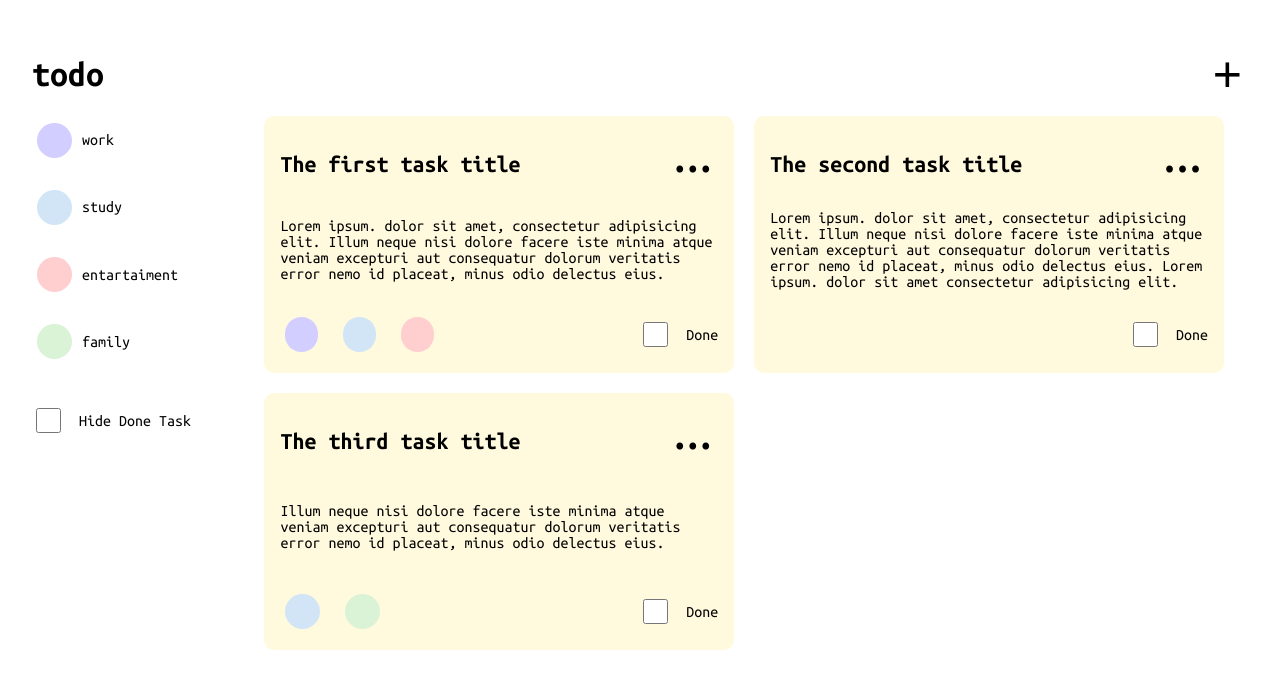
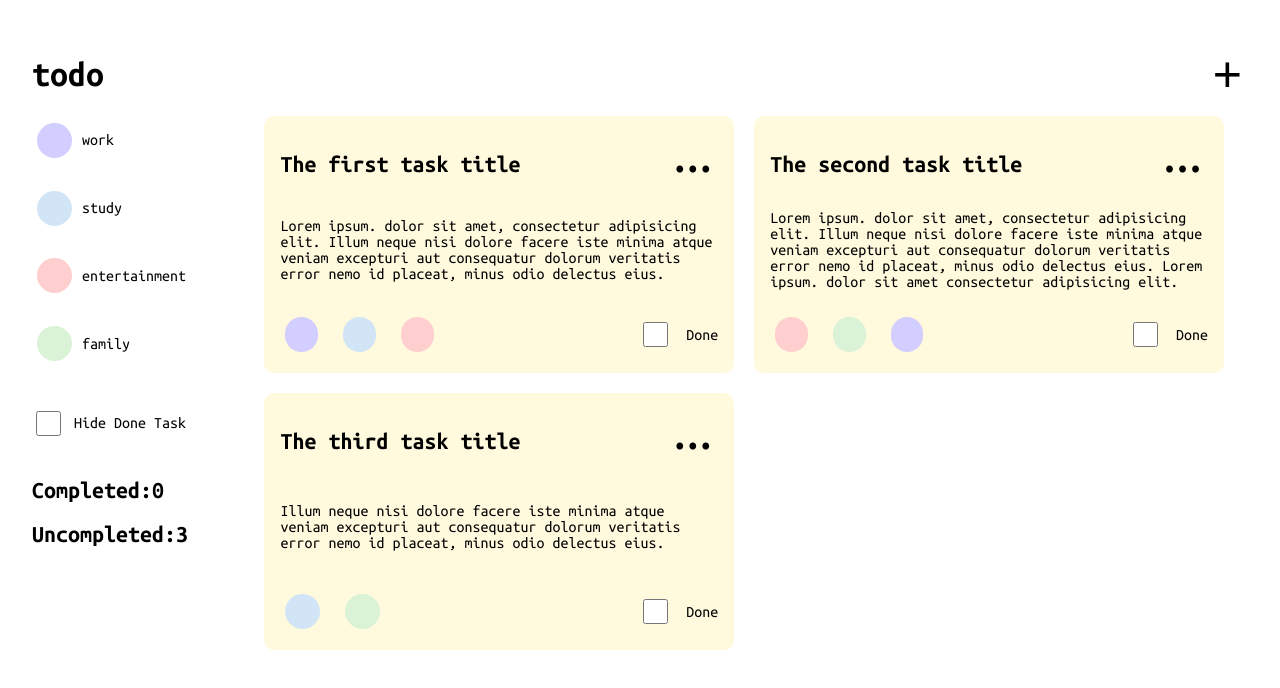
Before and after one commit to FozynS/Todo-List, a React (Create React App) app: page / in a window 1280 px wide. Shown: the top 688 px of the page. Built offline with nearby package versions, Linux system fonts and the light colour scheme; the HTML template or start-up script is replaced by a standard one.

Commit message:
Add Copmpleted&Uncompleted counter and validate inputs for add new Todo

```diff
--- a/src/App.js
+++ b/src/App.js
@@ -1,26 +1,38 @@
-import Main from "./components/main/main";
 import Header from "./components/header/header";
 import Aside from "./components/aside/aside";
-import AddModalDialog from "./components/add-modal-dialog/add-modal-dialog";
-import MiniModalDialog from "./components/mini-modal-dialog/mini-modal-dialog";
+import AddTodoModal from "./components/add-todo-modal/add-todo-modal";
 import { useState } from "react";
+import styled from "styled-components";
+import MainItem from "./components/main-item/main-item";
 
+const MainDiv = styled.main`
+  display: flex;
+  flex-wrap: wrap;
+  align-content: flex-start;
+  width: 80%;
+  height: 100%;
+  margin-left: 50px;
+  gap: 20px;
+`;
 
 const noteItems = [
   {
+    id: Math.random(),
     title: "The first task title",
     description:
       "Lorem ipsum. dolor sit amet, consectetur adipisicing elit. Illum neque nisi dolore facere iste minima atque veniam excepturi aut consequatur dolorum veritatis error nemo id placeat, minus odio delectus eius.",
-    topics: ["work", "study", "entartaiment"],
+    topics: ["work", "study", "entertainment"],
   },
   {
+    id: Math.random(),
     title: "The second task title",
     description:
       "Lorem ipsum. dolor sit amet, consectetur adipisicing elit. Illum neque nisi dolore facere iste minima atque veniam excepturi aut consequatur dolorum veritatis error nemo id placeat, minus odio delectus eius. Lorem ipsum. dolor sit amet consectetur adipisicing elit.",
 
-    topics: [],
+    topics: ["entertainment", "family", "work"],
   },
   {
+    id: Math.random(),
     title: "The third task title",
     description:
       "Illum neque nisi dolore facere iste minima atque veniam excepturi aut consequatur dolorum veritatis error nemo id placeat, minus odio delectus eius.",
@@ -29,37 +41,66 @@ const noteItems = [
 ];
 
 function App() {
+  const [todoState, setTodoState] = useState(noteItems);
+  // const [todoVisible, setTodoVisible] = useState(
+  //   /todoState.map((item) => item.id)
+  // );
+  const [showModalState, setShowModalState] = useState(false);
+  const [doneStates, setDoneState] = useState(todoState.map(() => false));
 
-  const [todoState, setTodoState] = useState(noteItems);
-  const [showModalState, setShowModalState] = useState(false);
-  const [showMiniModalState, setShowMiniModalState] = useState(false)
+  const toggleDone = (index) => {
+    setDoneState((prevStates) => {
+      const newStates = [...prevStates];
+      newStates[index] = !newStates[index];
+      return newStates;
+    });
+  };
 
   const addNewTodo = (newTodo) => {
-    setTodoState(prevTodoState => [...prevTodoState, newTodo]);
-  }
+    setTodoState((prevTodoState) => [...prevTodoState, newTodo]);
+  };
 
   const onToggleShowModal = () => {
     setShowModalState(!showModalState);
   };
 
-  const deleteTodo = (index) => {
-    setTodoState(prevTodoState => {
-      const updatedTodoState = [...prevTodoState];
-      updatedTodoState.splice(index, 1);
+  const handleDeleteTodo = (indexToDelete) => {
+    setTodoState((prevTodoState) => {
+      const updatedTodoState = prevTodoState.filter(
+        (_, index) => index !== indexToDelete
+      );
       return updatedTodoState;
     });
   };
-  const onToggleShowMiniModal = () => {
-    setShowMiniModalState(!showMiniModalState);
+
+  const onChange = (topicsList) => {
+    if (!topicsList.length) {
+      setTodoState(noteItems);
+    } else {
+      setTodoState((prevState) => {
+        return prevState.filter(
+          (item) =>
+            item.topics.filter((value) => topicsList.includes(value)).length
+        );
+      });
+    }
   };
 
   return (
     <>
       <Header onToggleShow={onToggleShowModal} />
-      {showModalState ? <AddModalDialog onToggleShow={onToggleShowModal} onSubmit={addNewTodo}/> : null}
-      <Aside />
-      <Main noteItems={todoState} onToggleShowMini={onToggleShowMiniModal} />
-      {showMiniModalState ? <MiniModalDialog deleteTodo={deleteTodo}/> : null}
+      {showModalState ? (
+        <AddTodoModal onToggleShow={onToggleShowModal} onSubmit={addNewTodo} />
+      ) : null}
+      <Aside onChange={onChange} doneState={doneStates} todoState={todoState} />
+      <MainDiv>
+        <MainItem
+          noteItems={todoState}
+          onToggle={toggleDone}
+          doneState={doneStates}
+          handleDeleteTodo={handleDeleteTodo}
+        />
+      </MainDiv>
     </>
   );
 }
--- /dev/null
+++ b/src/components/Topics/Topics.jsx
@@ -0,0 +1,8 @@
+const Topics = {
+  work: "#d2ceff",
+  study: "#d1e5f7",
+  entertainment: "#ffcece",
+  family: "#daf2d6",
+};
+
+export default Topics;
--- a/src/components/TopicsContext/TopicsContext.jsx
+++ /dev/null
@@ -1,10 +0,0 @@
-import { createContext } from "react";
-
-const TopicsContext = createContext({
-  work: "#d2ceff",
-  study: "#d1e5f7",
-  entartaiment: "#ffcece",
-  family: "#daf2d6",
-});
-
-export default TopicsContext;
--- a/src/components/add-modal-dialog/add-modal-dialog.jsx
+++ b/src/components/add-todo-modal/add-todo-modal.jsx
@@ -1,6 +1,6 @@
 import styled from "styled-components";
-import TopicsContext from "../TopicsContext/TopicsContext";
-import { useContext, useState } from "react";
+import topics from "../Topics/Topics";
+import { useState } from "react";
 
 const ShadowDiv = styled.div`
   position: fixed;
@@ -51,12 +51,12 @@ const AddBtn = styled.div`
   font-size: 20px;
   height: 80%;
   width: 13%;
-  background-color: #69665c;
+  background-color: ${({ disabled }) => (disabled ? "#ccc" : "#69665c")};
   border-radius: 15px;
-  cursor: pointer;
+  cursor: ${({ disabled }) => (disabled ? "not-allowed" : "pointer")};
 
   &:active {
-    transform: scale(0.9);
+    transform: ${({ disabled }) => (disabled ? "none" : "scale(0.9)")};
   }
 `;
 
@@ -64,7 +64,7 @@ const InputTitle = styled.input.attrs({ type: "text" })`
   width: 100%;
   height: 50px;
   background-color: #f5f5f5;
-  border: none;
+  border: ${({ $valid }) => ($valid ? "none" : "2px solid #f78080")};
   border-radius: 5px;
   padding-left: 1em;
   font-size: 16px;
@@ -73,7 +73,7 @@ const InputDescription = styled.input.attrs({ type: "text" })`
   width: 100%;
   height: 100px;
   background-color: #f5f5f5;
-  border: none;
+  border: ${({ $valid }) => ($valid ? "none" : "2px solid #f78080")};
   border-radius: 5px;
   padding-left: 1em;
   font-size: 16px;
@@ -114,30 +114,48 @@ const StyledDiv = styled.div`
 function ModalDialog({ onToggleShow, onSubmit }) {
   const [title, setTitle] = useState("");
   const [description, setDescription] = useState("");
+  const [selectState, setSelectState] = useState([]);
+  const [isTitleValid, setIsTitleValid] = useState(false);
+  const [isDescriptionValid, setIsDescriptionValid] = useState(false);
+  const [isTopicSelected, setIsTopicSelected] = useState(false);
 
-  const topics = useContext(TopicsContext);
-  const [selectState, setSelectState] = useState({});
+  const handleTitleChange = (e) => {
+    const { value } = e.target;
+    setTitle(value);
+    setIsTitleValid(value.length >= 5);
+  };
 
-  const toggleSelect = (index) => {
-    setSelectState((prevState) => ({
-      ...prevState,
-      [index]: !prevState[index],
-    }));
+  const handleDescriptionChange = (e) => {
+    const { value } = e.target;
+    setDescription(value);
+    setIsDescriptionValid(value.length >= 10);
+  };
+
+  const toggleSelect = (topicName) => {
+    setSelectState((prevState) => {
+      const newState = prevState.includes(topicName)
+        ? prevState.filter((item) => item !== topicName)
+        : prevState.concat(topicName);
+
+      setIsTopicSelected(newState.length > 0);
+      return newState;
+    });
   };
 
   const addNewNote = () => {
-    const selectedTopics = Object.entries(selectState)
+    if (!isTopicSelected) {
+      return null;
+    } else {
+      const newNote = {
+        id: Math.random(),
+        title,
+        description,
+        topics: selectState,
+      };
 
-    console.log(selectedTopics);
-
-    const newNote = {
-      title: title,
-      description: description,
-      topics: selectedTopics,
-    };
-
-    onToggleShow();
-    onSubmit(newNote);
+      onToggleShow();
+      onSubmit(newNote);
+    }
   };
 
   return (
@@ -145,7 +163,14 @@ function ModalDialog({ onToggleShow, onSubmit }) {
       <ModalDiv>
         <BtnsDiv>
           <CancelBtn onClick={onToggleShow}>Cancel</CancelBtn>
-          <AddBtn onClick={addNewNote}>Add</AddBtn>
+          <AddBtn
+            onClick={() =>
+              isTitleValid && isDescriptionValid || !isTopicSelected ? addNewNote() : null
+            }
+            disabled={!isTitleValid || !isDescriptionValid || !isTopicSelected}
+          >
+            Add
+          </AddBtn>
         </BtnsDiv>
         <div>
           <h2>Title</h2>
@@ -153,27 +178,29 @@ function ModalDialog({ onToggleShow, onSubmit }) {
             type="text"
             placeholder="add a title..."
             value={title}
-            onChange={(e) => setTitle(e.target.value)}
+            onChange={handleTitleChange}
+            $valid={isTitleValid}
           />
           <h2>Description</h2>
           <InputDescription
             type="text"
             placeholder="add a description..."
             value={description}
-            onChange={(e) => setDescription(e.target.value)}
+            onChange={handleDescriptionChange}
+            $valid={isDescriptionValid}
           />
         </div>
         <div>
           <h2>Tags</h2>
           <TopicsWrapper>
-            {Object.entries(topics).map(([key, value], index) => (
+            {Object.keys(topics).map((topic) => (
               <Topics
-                key={index}
-                $select={selectState[index] || false}
-                onClick={() => toggleSelect(index)}
+                key={topic}
+                $select={selectState.indexOf(topic) > -1}
+                onClick={() => toggleSelect(topic)}
               >
-                <StyledDiv color={value}></StyledDiv>
-                <p>{key}</p>
+                <StyledDiv color={topics[topic]} />
+                <p>{topic}</p>
               </Topics>
             ))}
           </TopicsWrapper>
--- a/src/components/aside/aside.jsx
+++ b/src/components/aside/aside.jsx
@@ -1,7 +1,7 @@
 import FilterPanel from "../filter-panel/filter-panel";
 import styled from "styled-components";
-import TopicsContext from "../TopicsContext/TopicsContext";
-import { useContext } from "react";
+import topics from "../Topics/Topics";
+import { useEffect, useState } from "react";
 
 const HideDiv = styled.div`
   display: flex;
@@ -12,7 +12,7 @@ const HideDiv = styled.div`
 const Label = styled.label`
   display: flex;
   align-items: center;
-  gap: 15px;
+  gap: 10px;
   margin-top: 20px;
 `;
 
@@ -25,29 +25,64 @@ const AsideDiv = styled.aside`
   flex-direction: column;
   justify-content: space-between;
   width: 15%;
-  height: 20em;
+  height: 50%;
 `;
 
 function HideDoneTasks() {
   return (
     <HideDiv>
       <Label>
-        <Checkbox></Checkbox>
+        <Checkbox/>
         Hide Done Task
       </Label>
     </HideDiv>
   );
 }
 
-function Aside() {
-  const topics = useContext(TopicsContext);
+function Aside({ onChange, doneState, todoState }) {
+  const [activeState, setActiveState] = useState([]);
+  const [completeCounter, setCompleteCounter] = useState(0);
+  const [uncompleteCounter, setUncompleteCounter] = useState(0);
+
+  useEffect(() => {
+    let completed = 0;
+    let uncompleted = 0;
+
+    doneState.forEach((item) => (!item ? uncompleted++ : completed++));
+
+    setCompleteCounter(completed);
+    setUncompleteCounter(uncompleted);
+  }, [doneState, todoState]);
+
+  const onToggleTopic = (topic) => {
+    setActiveState((prevState) => {
+      return prevState.includes(topic)
+        ? prevState.filter((item) => item !== topic)
+        : prevState.concat(topic);
+    });
+  };
+
+  useEffect(() => {
+    onChange(activeState);
+  }, [activeState]);
 
   return (
     <AsideDiv>
-      {Object.entries(topics).map(([key, value], index) => (
-        <FilterPanel text={key} color={value} key={index} />
+      {Object.keys(topics).map((topic) => (
+        <FilterPanel
+          text={topic}
+          color={topics[topic]}
+          key={topic}
+          onClick={() => onToggleTopic(topic)}
+          active={activeState.includes(topic)}
+        />
       ))}
       <HideDoneTasks />
+      {/* onClick={filter.todoState[index]===doneState[index] ? Hide : show} */}
+      <div>
+        <h2>Completed:{completeCounter}</h2>
+        <h2>Uncompleted:{uncompleteCounter}</h2>
+      </div>
     </AsideDiv>
   );
 }
--- a/src/components/filter-panel/filter-panel.jsx
+++ b/src/components/filter-panel/filter-panel.jsx
@@ -1,4 +1,3 @@
-import { useState } from "react";
 import styled from "styled-components";
 
 const ContainerDiv = styled.div`
@@ -23,15 +22,10 @@ const StyledDiv = styled.div`
   margin-left: 5px;
 `;
 
-function FilterPanel({ text, color }) {
-  const [activeState, setActiveState] = useState(false);
-
-  const toggleActive = () => {
-    setActiveState(!activeState);
-  }
+function FilterPanel({ text, color, onClick, active }) {
 
   return (
-    <ContainerDiv $active={activeState} onClick={toggleActive}>
+    <ContainerDiv $active={active} onClick={onClick}>
       <StyledDiv color={color}></StyledDiv>
       <p>{text}</p>
     </ContainerDiv>
--- a/src/components/main-item/main-item.jsx
+++ b/src/components/main-item/main-item.jsx
@@ -1,6 +1,7 @@
-import React, { useState, useContext } from "react";
+import React, { useState } from "react";
 import styled from "styled-components";
-import TopicsContext from "../TopicsContext/TopicsContext";
+import topics from "../Topics/Topics";
+import Popover from "../popoverMenu/popover";
 
 const Note = styled.div`
   position: relative;
@@ -79,32 +80,29 @@ const StyledDiv = styled.div`
   margin-left: 5px;
 `;
 
+function MainItem({ noteItems, onToggle, doneState, handleDeleteTodo }) {
+  const [showPopover, setShowPopover] = useState(false);
 
-function MainItem({ onToggleShowMini, noteItems }) {
+  const onToggleShowPopover = (index) => {
+    setShowPopover(index === showPopover ? null : index);
+  };
 
-  const topics = useContext(TopicsContext);
-  const [doneStates, setDoneState] = useState(noteItems.map(() => false));
-  const [openedIndex, setOpenedIndex] = useState(null);
-
-  const toggleDone = (index) => {
-    setDoneState((prevStates) => {
-      const newStates = [...prevStates];
-      newStates[index] = !newStates[index];
-      return newStates;
-    });
-  };
 
   return (
     <>
       {noteItems.map((item, index) => (
-        <Note key={index}>
+        <Note key={item.id}>
           <Title>
-            <H2 $done={doneStates[index]}>{item.title}</H2>
-            <DivMore onClick={() => onToggleShowMini(index)}>
+            <H2 $done={doneState[index]}>{item.title}</H2>
+            <DivMore onClick={() => onToggleShowPopover(index)}>
               <Span>...</Span>
             </DivMore>
           </Title>
-          <P $done={doneStates[index]}>{item.description}</P>
+          {showPopover === index ? <Popover handleDeleteTodo={() => {
+            handleDeleteTodo(index)
+            setShowPopover(null)
+          }} /> : null}
+          <P $done={doneState[index]}>{item.description}</P>
           <Theme>
             <ColorsTopics>
               {item.topics.map((topic, index) => {
@@ -118,7 +116,7 @@ function MainItem({ onToggleShowMini, noteItems }) {
               })}
             </ColorsTopics>
             <Label>
-              <Checkbox onClick={() => toggleDone(index)} />
+              <Checkbox onClick={() => onToggle(index)} />
               Done
             </Label>
           </Theme>
--- a/src/components/main/main.jsx
+++ /dev/null
@@ -1,22 +0,0 @@
-import MainItem from "../main-item/main-item";
-import styled from "styled-components";
-
-const MainDiv = styled.main`
-  display: flex;
-  flex-wrap: wrap;
-  align-content: flex-start;
-  width: 80%;
-  height: 100%;
-  margin-left: 50px;
-  gap: 20px;
-`;
-
-function Main({onToggleShowMini, noteItems}) {
-  return (
-    <MainDiv>
-      <MainItem onToggleShowMini={onToggleShowMini} noteItems={noteItems}/>
-    </MainDiv>
-  );
-}
-
-export default Main;
```
Also changed, not shown: src/components/popoverMenu/popover.jsx (renamed from src/components/mini-modal-dialog/mini-modal-dialog.jsx, +11 -11 lines).
